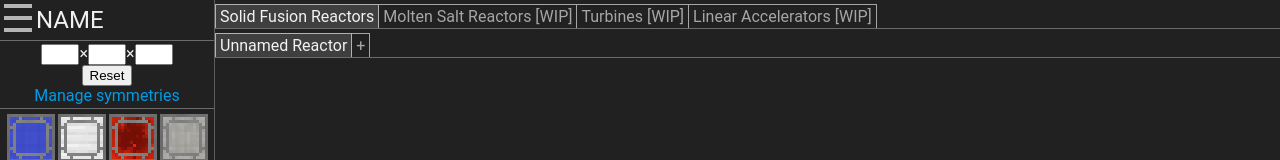
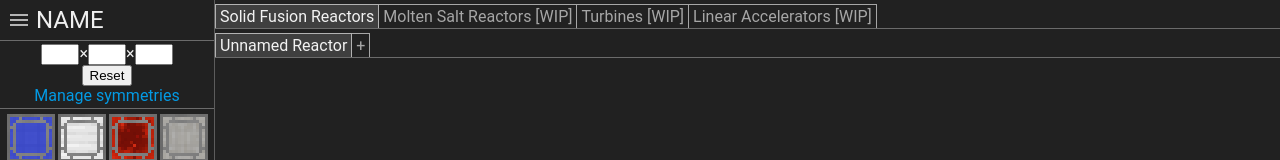
Before and after one commit to CodedSakura/NCO-fission-helper, a React (Create React App) app: page / in a window 1280 px wide. Shown: the top 160 px of the page. Built offline with nearby package versions, Linux system fonts and the light colour scheme; no server answers.

Commit message:
improve burger menu icon visual design

```diff
--- a/src/Components/BurgerMenu.tsx
+++ b/src/Components/BurgerMenu.tsx
@@ -1,13 +1,15 @@
 import React, {Component} from 'react';
 import {overlayOpenInvokeEvent} from "../Utils/events";
+
+import "../Style/BugerMenu.scss";
 
 class BurgerMenu extends Component {
   render() {
     return <div>
-      <svg xmlns="http://www.w3.org/2000/svg" viewBox="0 0 9 9" width="32" height="32" className="burger_menu" onClick={this.openMenu}>
-        <rect x="1" y="1" width="7" height="1"/>
-        <rect x="1" y="4" width="7" height="1"/>
-        <rect x="1" y="7" width="7" height="1"/>
+      <svg xmlns="http://www.w3.org/2000/svg" viewBox="-5 -5 18 18" width="36" height="36" className="burger_menu" onClick={this.openMenu}>
+        <rect y="2" width="50%" height="1"/>
+        <rect y="4.5" width="50%" height="1"/>
+        <rect y="7" width="50%" height="1"/>
       </svg>
     </div>
   }
--- a/src/Style/App.scss
+++ b/src/Style/App.scss
@@ -58,13 +58,6 @@
   }
 }
 
-.burger_menu {
-  $size: 36px;
-  height: $size;
-  width: $size;
-  fill: #fffa;
-}
-
 .title {
   font-size: 24px;
   line-height: 40px;
--- /dev/null
+++ b/src/Style/BugerMenu.scss
@@ -0,0 +1,4 @@
+.burger_menu {
+  fill: #fffa;
+  cursor: pointer;
+}
```
